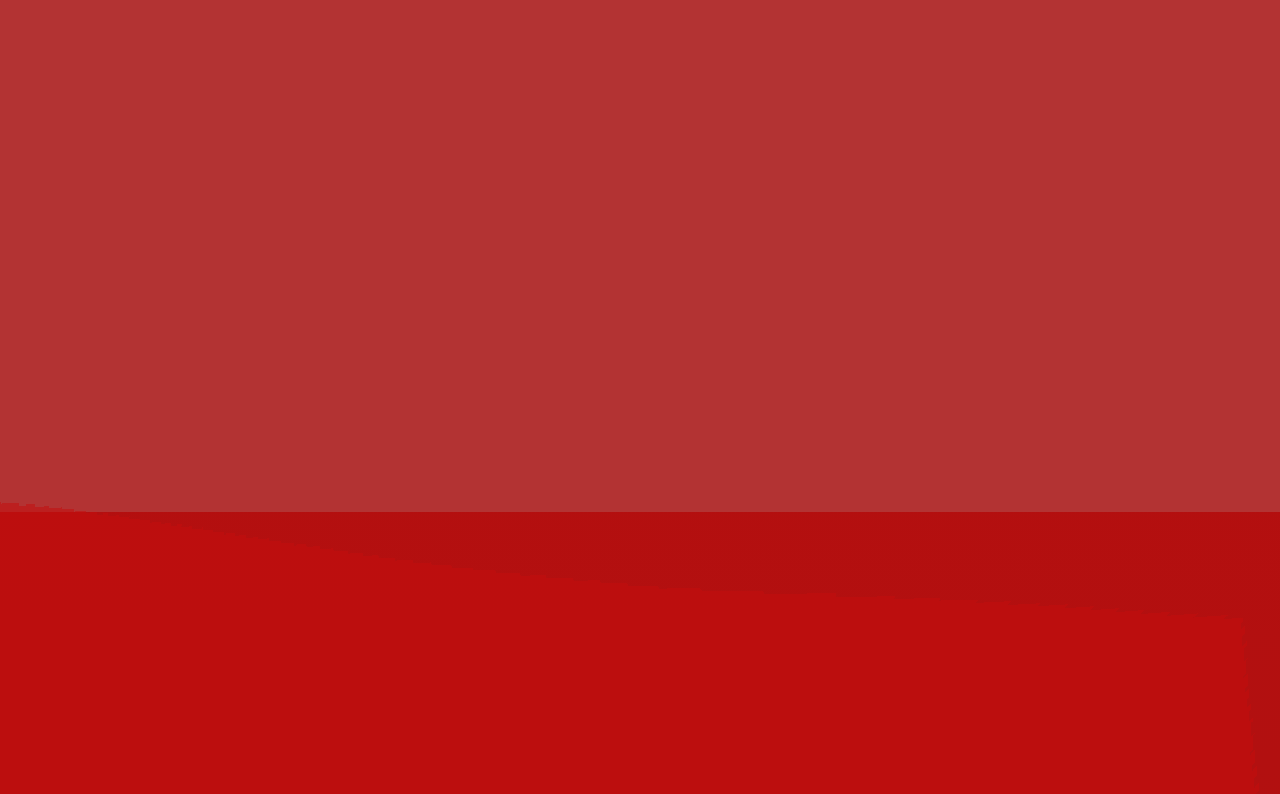
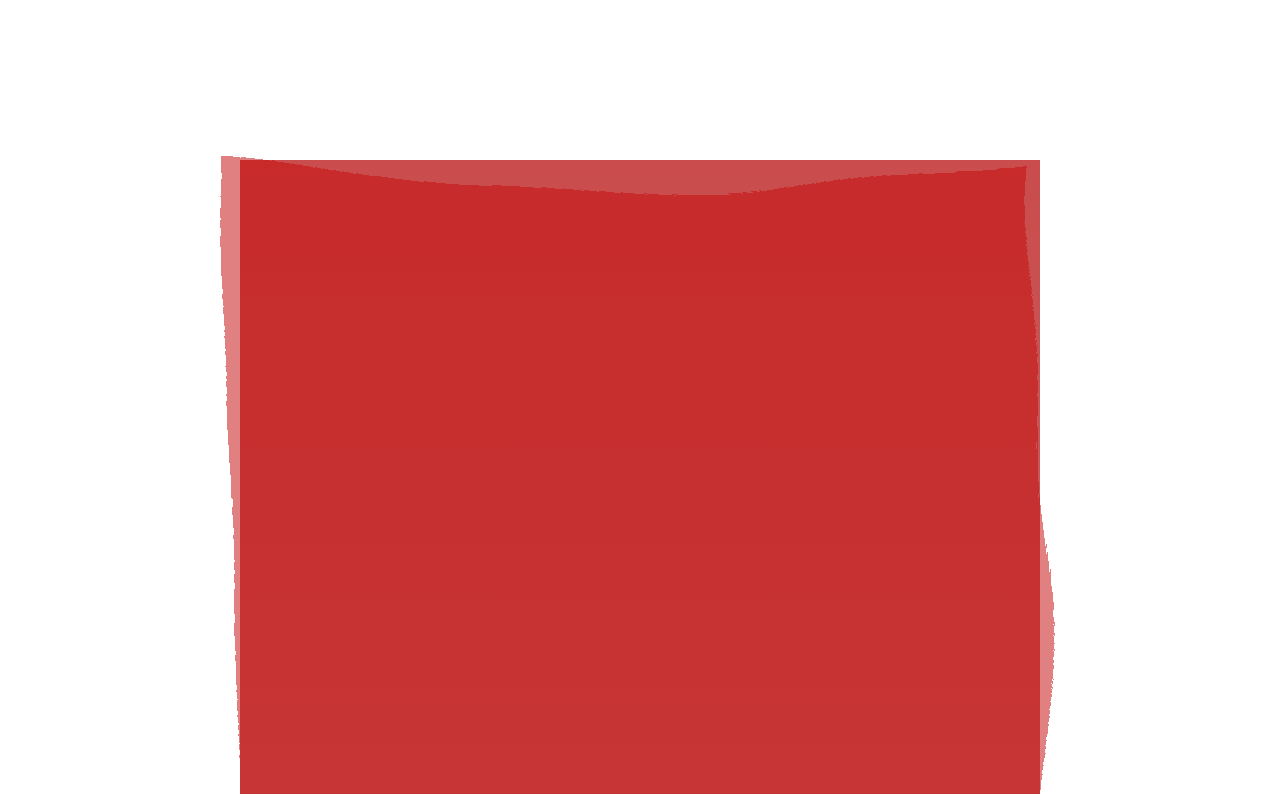
Before and after one commit to betterthanhajin/Yu.my, a Next.js app: page / in a window 1280 px wide. Shown: the top 794 px of the page. Built offline with nearby package versions, Linux system fonts and the light colour scheme.

Commit message:
fix: deubgg

```diff
--- a/app/page.tsx
+++ b/app/page.tsx
@@ -1,48 +1,39 @@
-"use client";
 import { useEffect, useRef, useState } from "react";
 
 export default function Home() {
-  const WineEffectRef = useRef<HTMLDivElement>(null);
   const containerRef = useRef<HTMLDivElement>(null);
   const [isOrientationSupported, setIsOrientationSupported] = useState(true);
+  const [tiltX, setTiltX] = useState(0);
+  const [tiltY, setTiltY] = useState(0);
 
   useEffect(() => {
     let orientationHandler: ((event: DeviceOrientationEvent) => void) | null =
       null;
 
     function requestOrientationPermission() {
-      window.addEventListener("deviceorientation", handleOrientation);
+      if (
+        typeof DeviceOrientationEvent !== "undefined" &&
+        typeof (DeviceOrientationEvent as any).requestPermission === "function"
+      ) {
+        (DeviceOrientationEvent as any)
+          .requestPermission()
+          .then((permissionState: string) => {
+            if (permissionState === "granted") {
+              window.addEventListener("deviceorientation", handleOrientation);
+            }
+          })
+          .catch(console.error);
+      } else {
+        window.addEventListener("deviceorientation", handleOrientation);
+      }
     }
 
     function handleOrientation(event: DeviceOrientationEvent) {
-      let x = event.beta ?? 0;
-      let y = event.gamma ?? 0;
+      const x = event.beta ?? 0;
+      const y = event.gamma ?? 0;
 
-      let maxX = 0;
-      let maxY = 0;
-
-      // if (x > 90) {
-      //   x = 90;
-      // }
-      // if (x < -90) {
-      //   x = -90;
-      // }
-
-      x += 40;
-      y += 10;
-
-      if (
-        WineEffectRef.current &&
-        typeof window !== "undefined" &&
-        containerRef.current
-      ) {
-        maxX = containerRef.current.clientWidth;
-        maxY = containerRef.current.clientHeight;
-        WineEffectRef.current.style.left = `${(maxX * x) / 180 - 10}px`;
-        WineEffectRef.current.style.top = `${(maxY * y) / 180 - 10}px`;
-        // alert(WineEffectRef.current.style.left);
-        // alert(WineEffectRef.current.style.top);
-      }
+      setTiltX(Math.min(Math.max(y, -45), 45));
+      setTiltY(Math.min(Math.max(x, -45), 45));
     }
 
     orientationHandler = handleOrientation;
@@ -50,7 +41,7 @@ export default function Home() {
     if (typeof window !== "undefined" && "DeviceOrientationEvent" in window) {
       requestOrientationPermission();
     } else {
-      alert("Device orientation not supported");
+      console.log("Device orientation not supported");
       setIsOrientationSupported(false);
     }
 
@@ -67,16 +58,12 @@ export default function Home() {
 
   return (
     <section className="w-full h-full relative" ref={containerRef}>
-      <WineEffect WineEffectRef={WineEffectRef} />
+      <WineEffect tiltX={tiltX} tiltY={tiltY} />
     </section>
   );
 }
 
-function WineEffect({
-  WineEffectRef,
-}: {
-  WineEffectRef: React.RefObject<HTMLDivElement>;
-}) {
+function WineEffect({ tiltX, tiltY }: { tiltX: number; tiltY: number }) {
   return (
     <div
       style={{
@@ -85,26 +72,28 @@ function WineEffect({
         left: 0,
         height: "100%",
         width: "100%",
-        backgroundColor: "#a00000cc",
+        overflow: "hidden",
       }}
-      ref={WineEffectRef}
     >
-      <svg xmlns="http://www.w3.org/2000/svg" viewBox="0 0 50 80">
+      <svg
+        xmlns="http://www.w3.org/2000/svg"
+        viewBox="0 0 100 100"
+        style={{
+          width: "100%",
+          height: "100%",
+          transform: `rotate(${tiltX}deg)`,
+          transition: "transform 0.1s ease-out",
+        }}
+      >
         <defs>
           <linearGradient id="wineGradient" x1="0%" y1="0%" x2="0%" y2="100%">
             <stop
               offset="0%"
-              style={{
-                stopColor: "rgba(180,0,0,0.7)",
-                stopOpacity: 1,
-              }}
+              style={{ stopColor: "rgba(180,0,0,0.7)", stopOpacity: 1 }}
             />
             <stop
               offset="100%"
-              style={{
-                stopColor: "rgba(160,0,0,0.6)",
-                stopOpacity: 1,
-              }}
+              style={{ stopColor: "rgba(160,0,0,0.6)", stopOpacity: 1 }}
             />
           </linearGradient>
           <filter id="waveEffect">
@@ -132,7 +121,13 @@ function WineEffect({
           fill="url(#wineGradient)"
         />
 
-        <g id="wave-layers">
+        <g
+          id="wave-layers"
+          style={{
+            transform: `translateY(${tiltY * 0.2}px)`,
+            transition: "transform 0.1s ease-out",
+          }}
+        >
           <rect
             x="0"
             y="20"
@@ -180,7 +175,13 @@ function WineEffect({
           </rect>
         </g>
 
-        <g id="bubbles">
+        <g
+          id="bubbles"
+          style={{
+            transform: `translate(${tiltX * 0.2}px, ${tiltY * 0.2}px)`,
+            transition: "transform 0.1s ease-out",
+          }}
+        >
           <circle cx="5" cy="100" r="0.3" fill="rgba(255,255,255,0.5)">
             <animate
               attributeName="cy"
```
